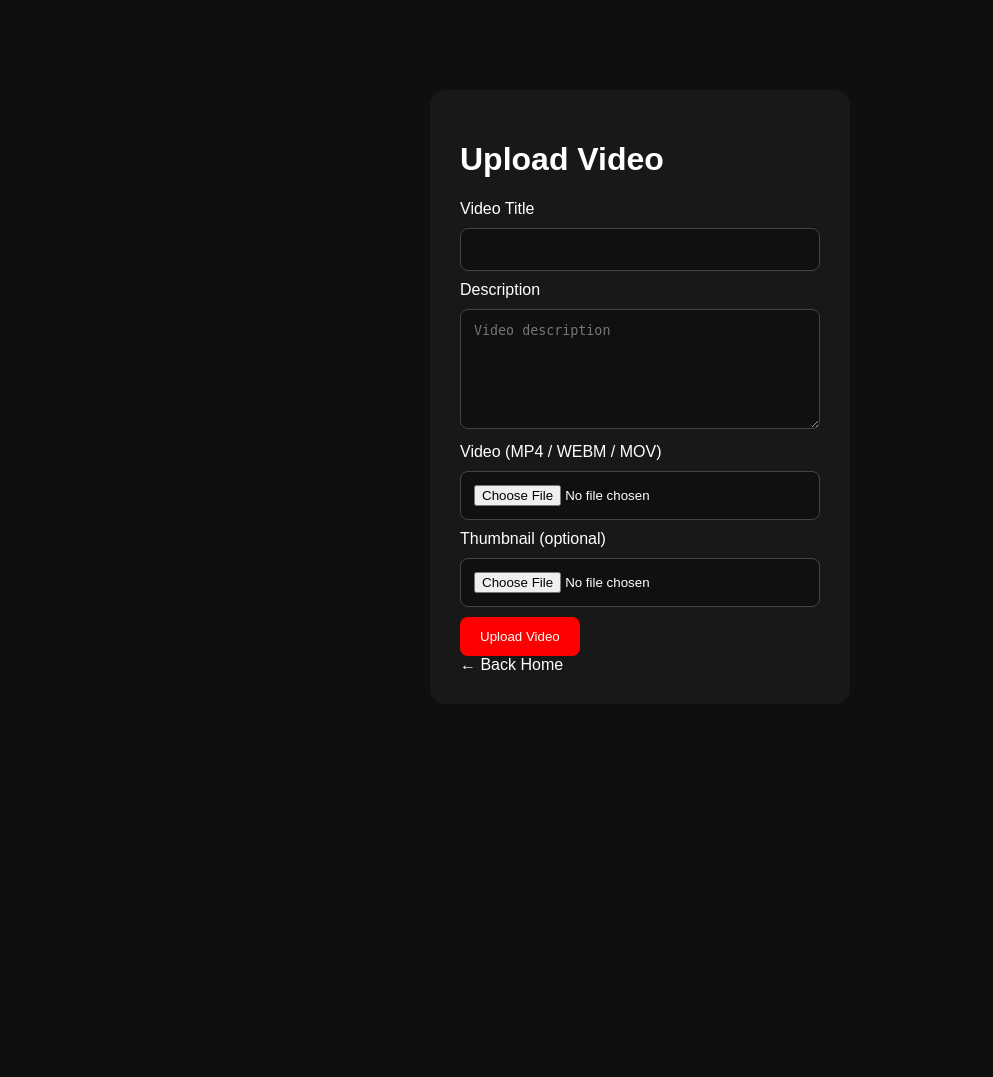
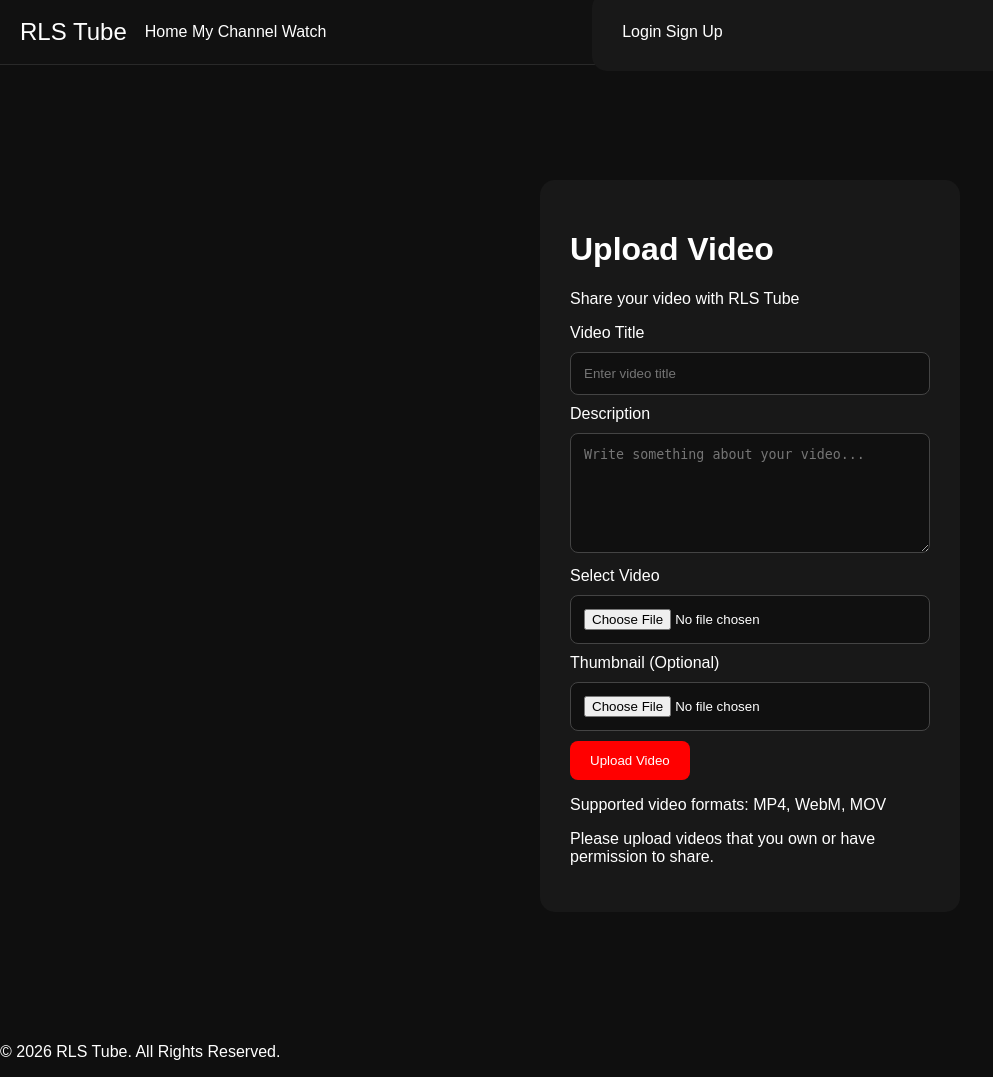
Before and after one commit to raoj77304-stack/rls-tube6, a Flask app: page /upload in a window 1280 px wide. Shown: the whole page, without its empty margins (0-993 px from the left). Before the commit the page ends 670 px from the top, so only its background shows below. Run offline with Flask 3, Linux system fonts and the light colour scheme; some libraries are stand-ins or nearby versions.

Commit message:
Revamp upload.html with new layout and structure
Updated the upload video page with a new layout, added a header, and improved form structure.

```diff
--- a/templates/upload.html
+++ b/templates/upload.html
@@ -1,8 +1,158 @@
-<!doctype html><html><head><meta charset="UTF-8"><title>Upload Video</title><link rel="stylesheet" href="{{ url_for('static',filename='style.css') }}"></head>
-<body><div class="upload-box"><h1>Upload Video</h1>
-<form method="post" enctype="multipart/form-data">
-<label>Video Title</label><input name="title" required>
-<label>Description</label><textarea name="description" placeholder="Video description"></textarea>
-<label>Video (MP4 / WEBM / MOV)</label><input type="file" name="video" accept="video/*" required>
-<label>Thumbnail (optional)</label><input type="file" name="thumbnail" accept="image/*">
-<button>Upload Video</button></form><a href="/">← Back Home</a></div></body></html>
+<!DOCTYPE html>
+<html lang="en">
+<head>
+    <meta charset="UTF-8">
+    <meta name="viewport" content="width=device-width, initial-scale=1.0">
+
+    <title>Upload Video - RLS Tube</title>
+
+    <link rel="stylesheet"
+          href="{{ url_for('static', filename='style.css') }}">
+</head>
+
+<body>
+
+    <!-- Header -->
+    <header class="topbar">
+
+        <div class="logo">
+            <a href="/">RLS Tube</a>
+        </div>
+
+        <nav>
+            <a href="/">Home</a>
+            <a href="/channel">My Channel</a>
+            <a href="/watch">Watch</a>
+        </nav>
+
+        <div class="auth">
+            <a href="/login">Login</a>
+            <a href="/signup">Sign Up</a>
+        </div>
+
+    </header>
+
+
+    <!-- Upload Page -->
+    <main class="upload-page">
+
+        <div class="upload-box">
+
+            <h1>Upload Video</h1>
+
+            <p class="upload-subtitle">
+                Share your video with RLS Tube
+            </p>
+
+
+            <form method="POST"
+                  action="/upload"
+                  enctype="multipart/form-data">
+
+
+                <!-- Video Title -->
+                <div class="form-group">
+
+                    <label for="title">
+                        Video Title
+                    </label>
+
+                    <input
+                        type="text"
+                        id="title"
+                        name="title"
+                        placeholder="Enter video title"
+                        required>
+
+                </div>
+
+
+                <!-- Description -->
+                <div class="form-group">
+
+                    <label for="description">
+                        Description
+                    </label>
+
+                    <textarea
+                        id="description"
+                        name="description"
+                        rows="5"
+                        placeholder="Write something about your video..."></textarea>
+
+                </div>
+
+
+                <!-- Video File -->
+                <div class="form-group">
+
+                    <label for="video">
+                        Select Video
+                    </label>
+
+                    <input
+                        type="file"
+                        id="video"
+                        name="video"
+                        accept="video/*"
+                        required>
+
+                </div>
+
+
+                <!-- Thumbnail -->
+                <div class="form-group">
+
+                    <label for="thumbnail">
+                        Thumbnail (Optional)
+                    </label>
+
+                    <input
+                        type="file"
+                        id="thumbnail"
+                        name="thumbnail"
+                        accept="image/*">
+
+                </div>
+
+
+                <!-- Submit -->
+                <button
+                    type="submit"
+                    class="btn upload-btn">
+
+                    Upload Video
+
+                </button>
+
+            </form>
+
+
+            <div class="upload-note">
+
+                <p>
+                    Supported video formats: MP4, WebM, MOV
+                </p>
+
+                <p>
+                    Please upload videos that you own or have permission to share.
+                </p>
+
+            </div>
+
+        </div>
+
+    </main>
+
+
+    <!-- Footer -->
+    <footer>
+
+        <p>
+            © 2026 RLS Tube. All Rights Reserved.
+        </p>
+
+    </footer>
+
+</body>
+</html>
```
